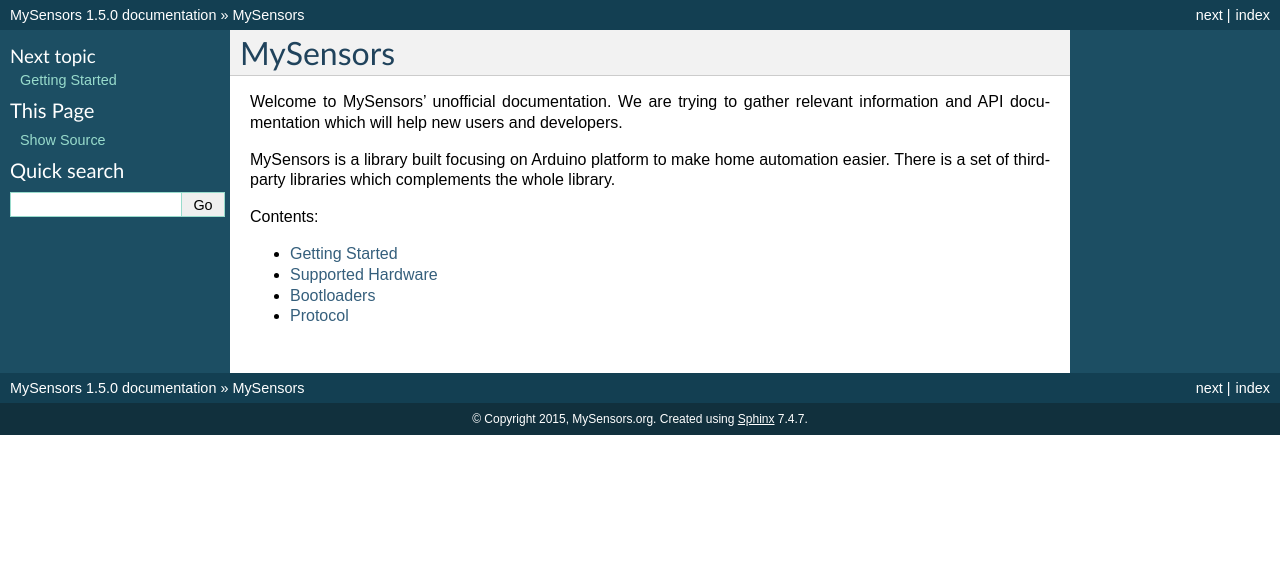
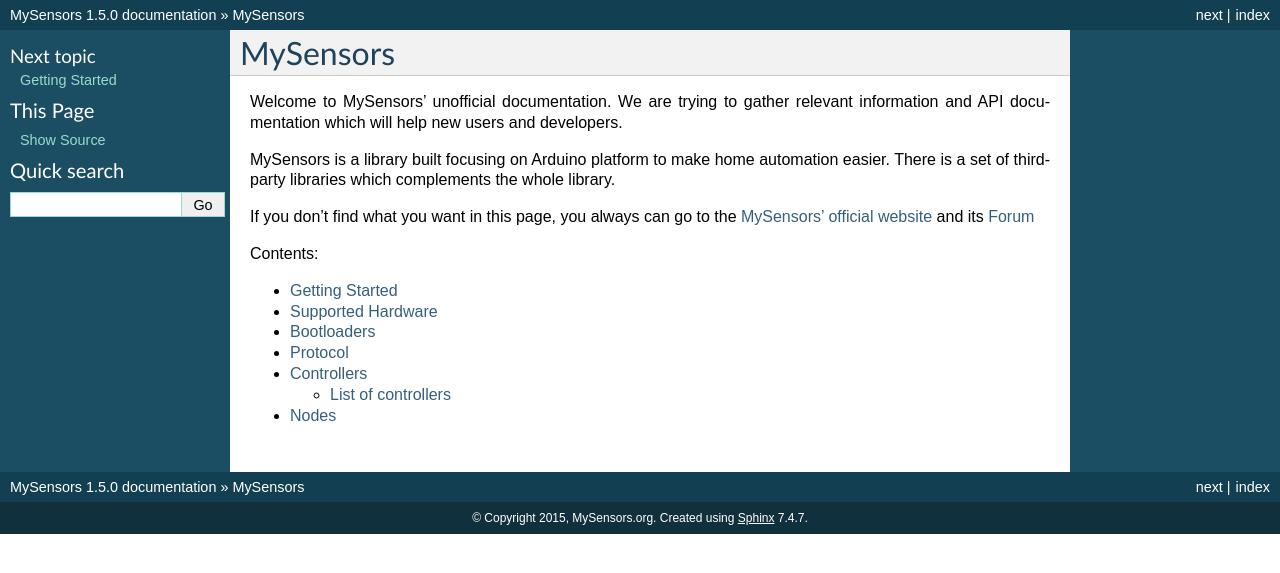
Before and after one commit to alfredocdmiranda/MySensors, a Sphinx documentation site: the page built from docs/index.rst, in a window 1280 px wide. Shown: the top 573 px of the page. Built offline with Sphinx 7.4.7, drawn with Linux system fonts in a browser that asks for light colours.

Commit message:
Added controllers

```diff
--- a/docs/index.rst
+++ b/docs/index.rst
@@ -9,6 +9,9 @@
 easier. There is a set of third-party libraries which complements the whole
 library.
 
+If you don't find what you want in this page, you always can go to the `MySensors' official
+website <http://www.mysensors.org/>`_ and its `Forum <http://forum.mysensors.org/>`_
+
 Contents:
 
 .. toctree::
@@ -18,3 +21,5 @@
    hardware
    bootloader
    protocol
+   controllers
+   nodes
```
Also changed, not shown: docs/controllers.rst (added, +15 -0 lines).
